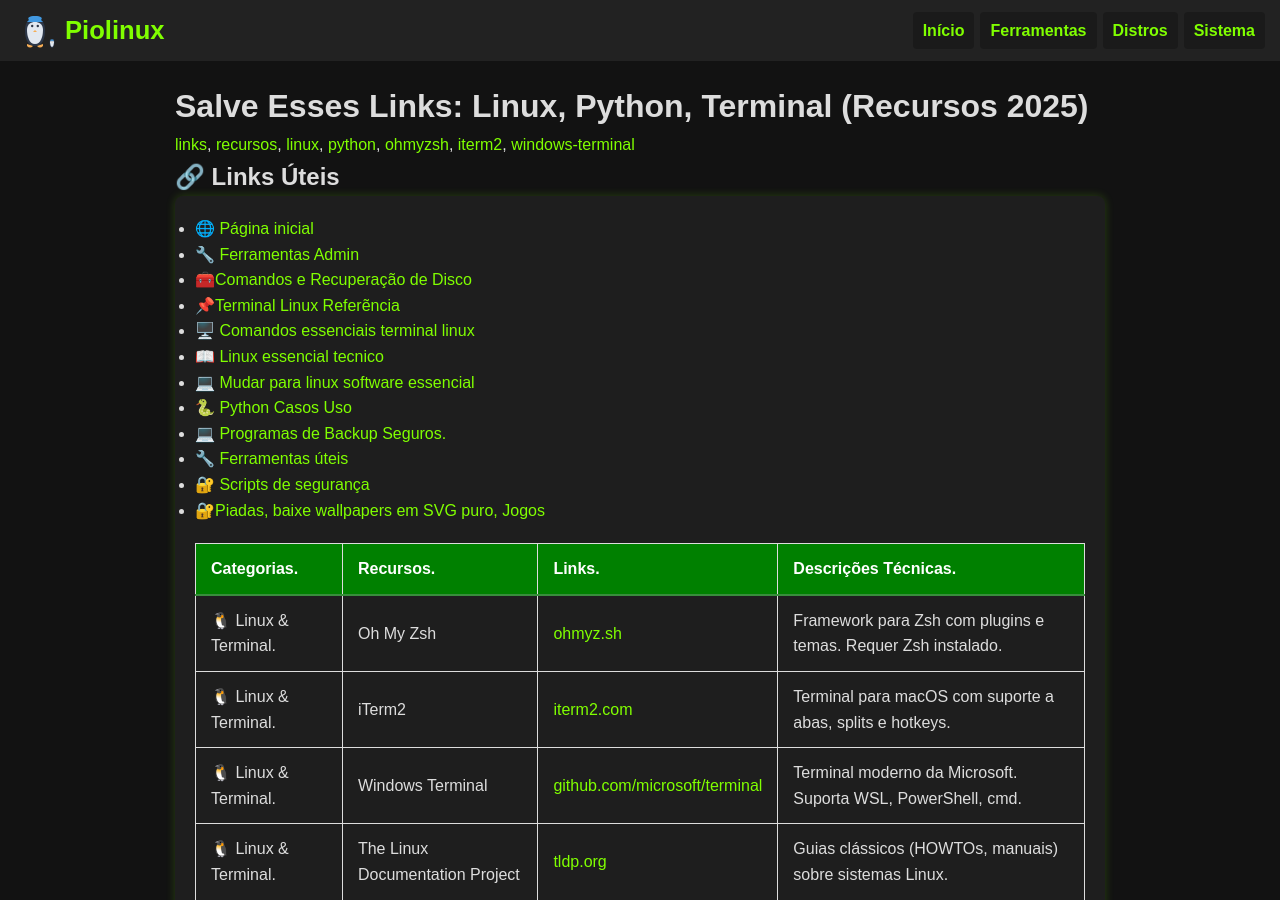
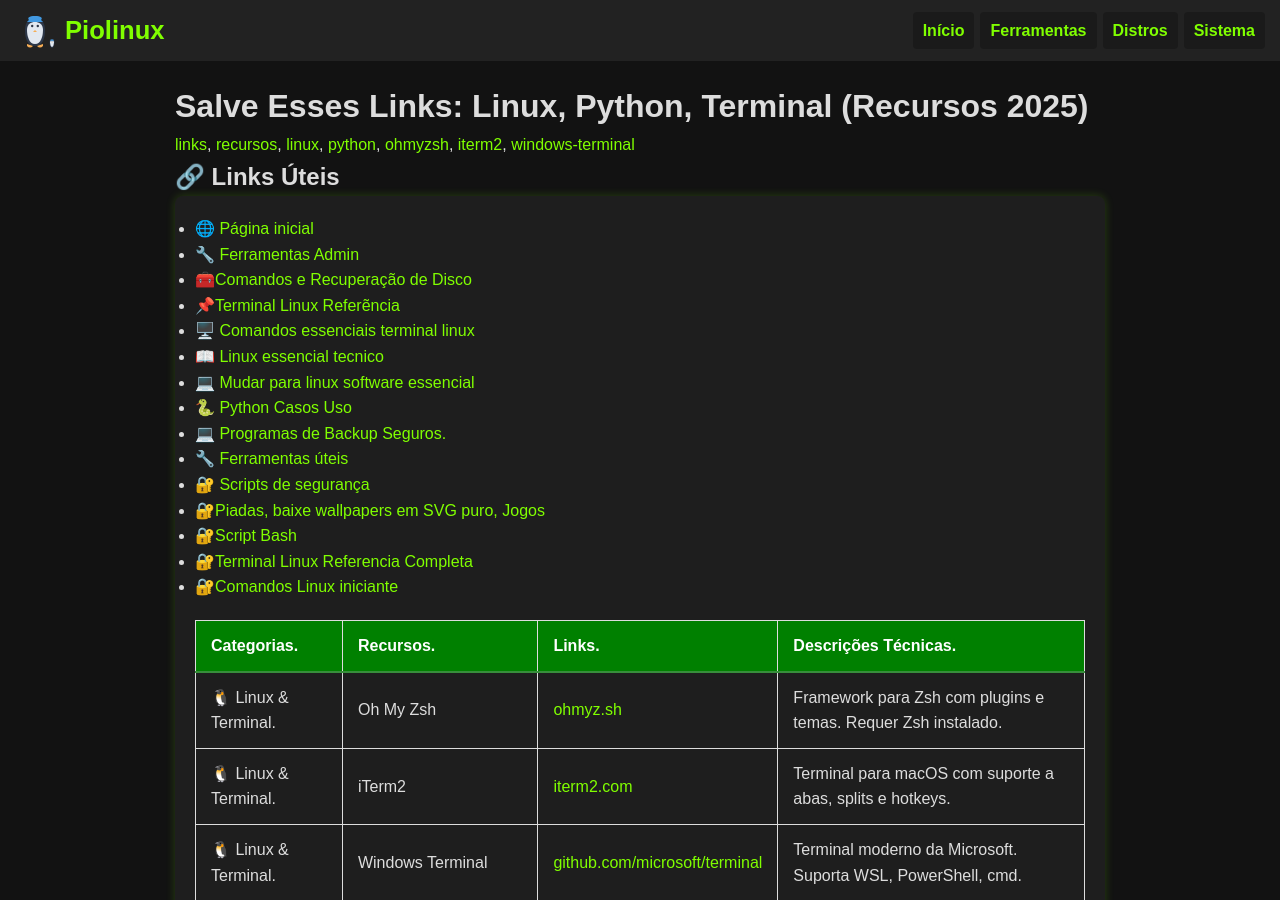
Before and after one commit to Piolinux/piolinux-site, a Jekyll site: the page built from _pages/_iniciantes/links-uteis-para-linux-python-e-terminal-2025.md, in a window 1280 px wide and 900 px high. Built offline with Jekyll 4.4.1, drawn with Linux system fonts in a browser that asks for light colours.

Commit message:
Update links-uteis-para-linux-python-e-terminal-2025.md

```diff
--- a/_pages/_iniciantes/links-uteis-para-linux-python-e-terminal-2025.md
+++ b/_pages/_iniciantes/links-uteis-para-linux-python-e-terminal-2025.md
@@ -30,6 +30,13 @@ permalink: /links-uteis-linux-python/
     <li><a href="{{ '/utilitarios-online/' | relative_url }}">🔧 Ferramentas úteis</a></li>
     <li><a href="{{ '/scripts-seguranca-linux/' | relative_url }}">🔐 Scripts de segurança</a></li>
     <li><a href="{{ '/diversao/' | relative_url }}">🔐Piadas, baixe wallpapers em SVG puro, Jogos</a></li>
+    <li><a href="{{ '/scripts-bash/' | relative_url }}">🔐Script Bash</a></li>
+    <li><a href="{{ '/terminal-linux-referencia-completa/' | relative_url }}">🔐Terminal Linux Referencia Completa</a></li>
+    <li><a href="{{ '/indice-artigos-linux/' | relative_url }}">🔐Comandos Linux iniciante</a></li>
+
+
+
+
   </ul>
 
 
```
